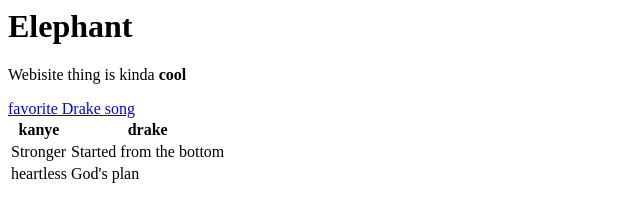
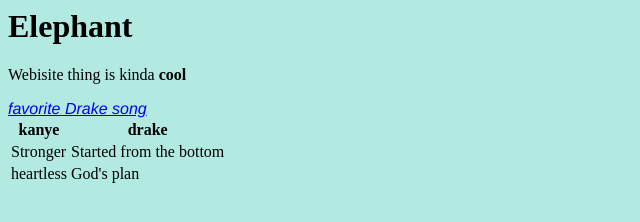
Before and after one commit to briitn/my-repository, a plain HTML site: page index.html in a window 1280 px wide. Shown: the whole page, without its empty margins (0-640 px from the left). Drawn offline with Linux system fonts and the light colour scheme.

Commit message:
changed body and link styling

```diff
--- a/index.html
+++ b/index.html
@@ -2,7 +2,15 @@
 <html lang="en">
     <head><title>
         My website
-    </title></head>
+    </title>
+<style>
+    body{
+        background-color:rgb(178, 233, 225);
+    }
+    a {font-family: 'Franklin Gothic Medium', 'Arial Narrow', Arial, sans-serif;
+        font-style: oblique ;
+    }
+</style></head>
     <body>
         <h1>Elephant</h1>
         <p>Webisite thing is kinda <strong>cool</strong></p>
```
